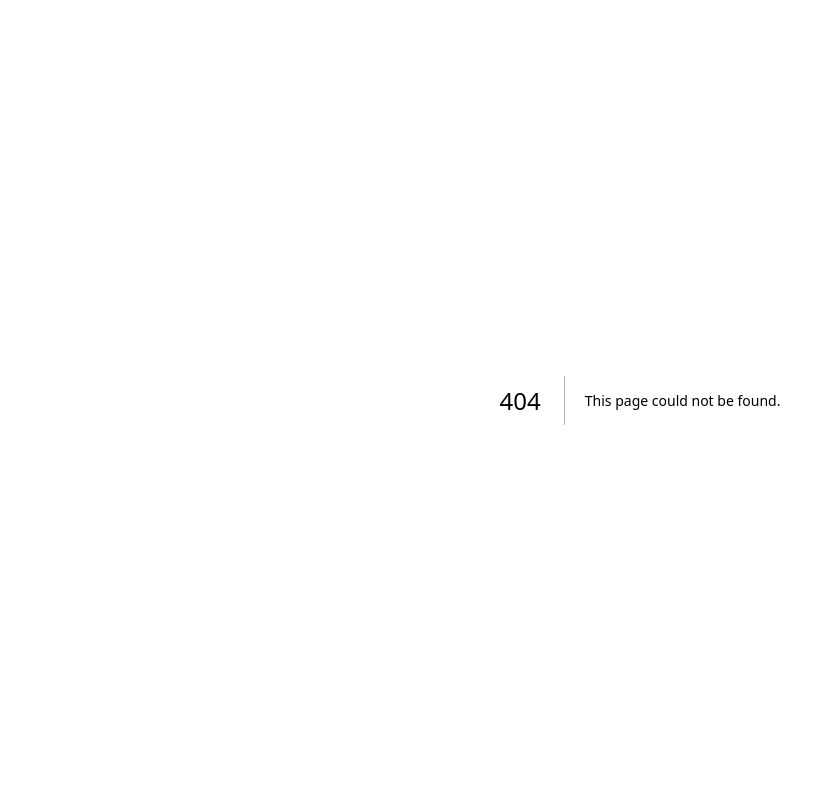
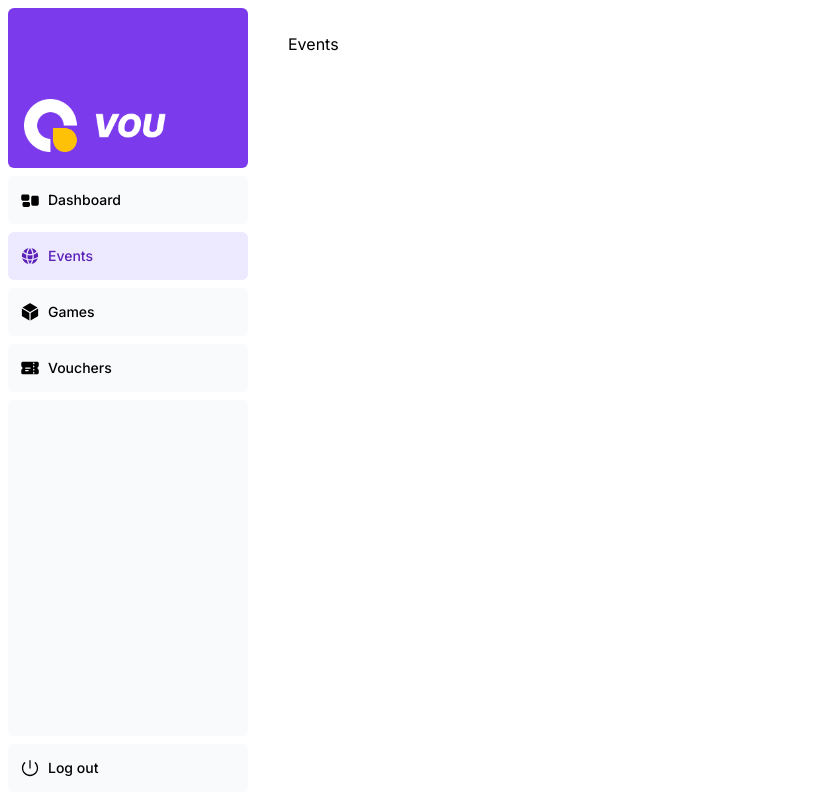
Before and after one commit to saltypickle2209/VOU-Admin-Brand-Client, a Next.js app in the folder brand-client/: page /events in a window 1280 px wide. Before the commit this address had no page. Shown: the whole page, without its empty margins (0-835 px from the left). Built offline with nearby package versions, Linux system fonts and the light colour scheme.

Commit message:
added layout for dashboard pages

```diff
--- /dev/null
+++ b/brand-client/app/(dashboard)/dashboard/page.tsx
@@ -0,0 +1,9 @@
+import { Metadata } from "next";
+
+export const metadata: Metadata = {
+    title: 'Dashboard',
+};
+
+export default function Page() {
+    return <p>Dashboard</p>
+}
--- /dev/null
+++ b/brand-client/app/(dashboard)/events/page.tsx
@@ -0,0 +1,9 @@
+import { Metadata } from "next";
+
+export const metadata: Metadata = {
+    title: 'Events',
+};
+
+export default function Page() {
+    return <p>Events</p>
+}
--- /dev/null
+++ b/brand-client/app/(dashboard)/games/page.tsx
@@ -0,0 +1,9 @@
+import { Metadata } from "next";
+
+export const metadata: Metadata = {
+    title: 'Games',
+};
+
+export default function Page() {
+    return <p>Games</p>
+}
--- /dev/null
+++ b/brand-client/app/(dashboard)/layout.tsx
@@ -0,0 +1,12 @@
+import SideNav from "../ui/components/dashboard/sidenav";
+
+export default function Layout({ children }: { children: React.ReactNode }) {
+    return (
+      <div className="flex h-screen flex-col md:flex-row md:overflow-hidden">
+        <div className="w-full flex-none md:w-64">
+            <SideNav/>
+        </div>
+        <div className="flex-grow p-4 md:overflow-y-auto md:p-8">{children}</div>
+      </div>
+    );
+  }
--- /dev/null
+++ b/brand-client/app/ui/components/dashboard/navlinks.tsx
@@ -0,0 +1,42 @@
+'use client'
+
+import {
+    RectangleGroupIcon,
+    GlobeAltIcon,
+    CubeIcon,
+    TicketIcon,
+} from '@heroicons/react/24/solid';
+import Link from 'next/link';
+import { usePathname } from 'next/navigation';
+import clsx from 'clsx';
+
+const links = [
+    { name: 'Dashboard', href: '/dashboard', icon: RectangleGroupIcon },
+    { name: 'Events', href: '/events', icon: GlobeAltIcon },
+    { name: 'Games', href: '/games', icon: CubeIcon },
+    { name: 'Vouchers', href: '/vouchers', icon: TicketIcon }
+];
+
+export default function NavLinks() {
+    const pathname = usePathname();
+
+    return (
+        <>
+            {links.map((link) => {
+                const LinkIcon = link.icon
+                return (
+                    <Link key={link.name} href={link.href}
+                        className={clsx(
+                            "flex h-[48px] grow items-center justify-center gap-2 rounded-md bg-gray-50 p-3 text-sm font-medium hover:bg-violet-100 hover:text-violet-800 md:flex-none md:justify-start md:p-2 md:px-3 transition-colors duration-300",
+                            {
+                                'bg-violet-100 text-violet-800': pathname === link.href,
+                            },
+                        )}>
+                            <LinkIcon className="w-6 md:w-5"/>
+                            <p className="hidden md:block">{link.name}</p>
+                    </Link>
+                )
+            })}
+        </>
+    )
+}
--- /dev/null
+++ b/brand-client/app/ui/components/dashboard/sidenav.tsx
@@ -0,0 +1,24 @@
+import Link from 'next/link';
+import Image from 'next/image';
+import NavLinks from './navlinks';
+import { PowerIcon } from '@heroicons/react/24/solid';
+
+export default function SideNav() {
+    return (
+        <div className="flex h-full flex-col p-4 md:p-2">
+            <Link href="/dashboard" className="mb-2 flex h-20 items-center justify-start rounded-md bg-violet-600 p-4 md:h-40 md:items-end">
+                <Image src="/vou_large_icon_white.png" width={142} height={53.333} alt="App Icon" className="scale-75 md:scale-100"/>
+            </Link>
+            <div className="flex grow flex-row justify-between space-x-2 md:flex-col md:space-x-0 md:space-y-2">
+                <NavLinks/>
+                <div className="hidden h-auto w-full grow rounded-md bg-gray-50 md:block"></div>
+                <form>
+                    <button className="flex h-[48px] w-full grow items-center justify-center gap-2 rounded-md bg-gray-50 p-3 text-sm font-medium hover:bg-violet-100 hover:text-violet-800 md:flex-none md:justify-start md:p-2 md:px-3">
+                        <PowerIcon className="w-6 md:w-5"/>
+                        <p className="hidden md:block">Log out</p>
+                    </button>
+                </form>
+            </div>
+        </div>
+    );
+}
--- a/brand-client/package.json
+++ b/brand-client/package.json
@@ -9,7 +9,9 @@
     "lint": "next lint"
   },
   "dependencies": {
+    "@heroicons/react": "^2.1.5",
     "@tailwindcss/forms": "^0.5.7",
+    "clsx": "^2.1.1",
     "next": "14.2.5",
     "react": "^18",
     "react-dom": "^18"
```
Also changed, not shown: brand-client/public/vou_large_icon_white.png (added), 1 other file (tests, documents, lock files or other folders).
